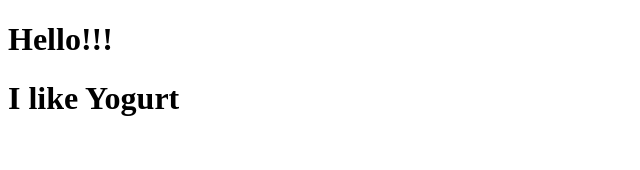
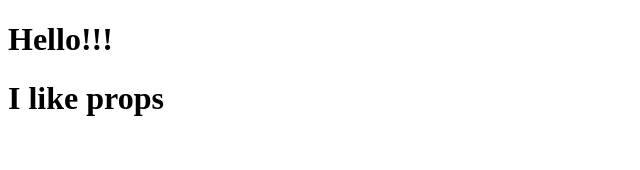
Before and after one commit to rewerewe/reactMovieApp2020, a React (Create React App) app: page / in a window 1280 px wide. Shown: the top 170 px of the page, without its empty margins (0-640 px from the left). Built offline with nearby package versions, Linux system fonts and the light colour scheme.

Commit message:
Reusable Component with JSX + Props

```diff
--- a/src/App.js
+++ b/src/App.js
@@ -2,13 +2,14 @@ import React from 'react';
 
 function Food(props) {
   console.log(props);
-  return <h1>I like Yogurt</h1>;
+  return <h1>I like props</h1>;
 }
 
 function App() {
   return (
     <div>
       <h1>Hello!!!</h1>
+      {/*  */}
       <Food fav="kimchi" name="food" />
     </div>
   );
```
